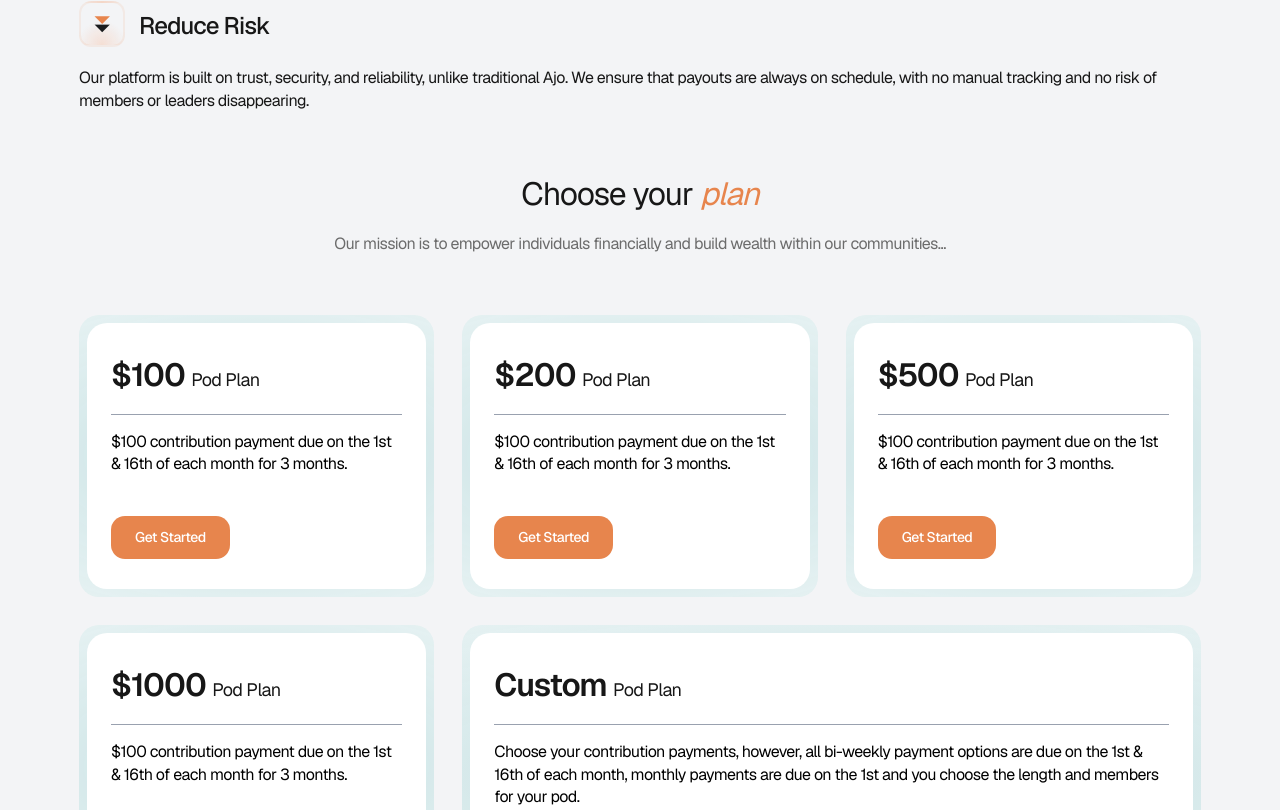
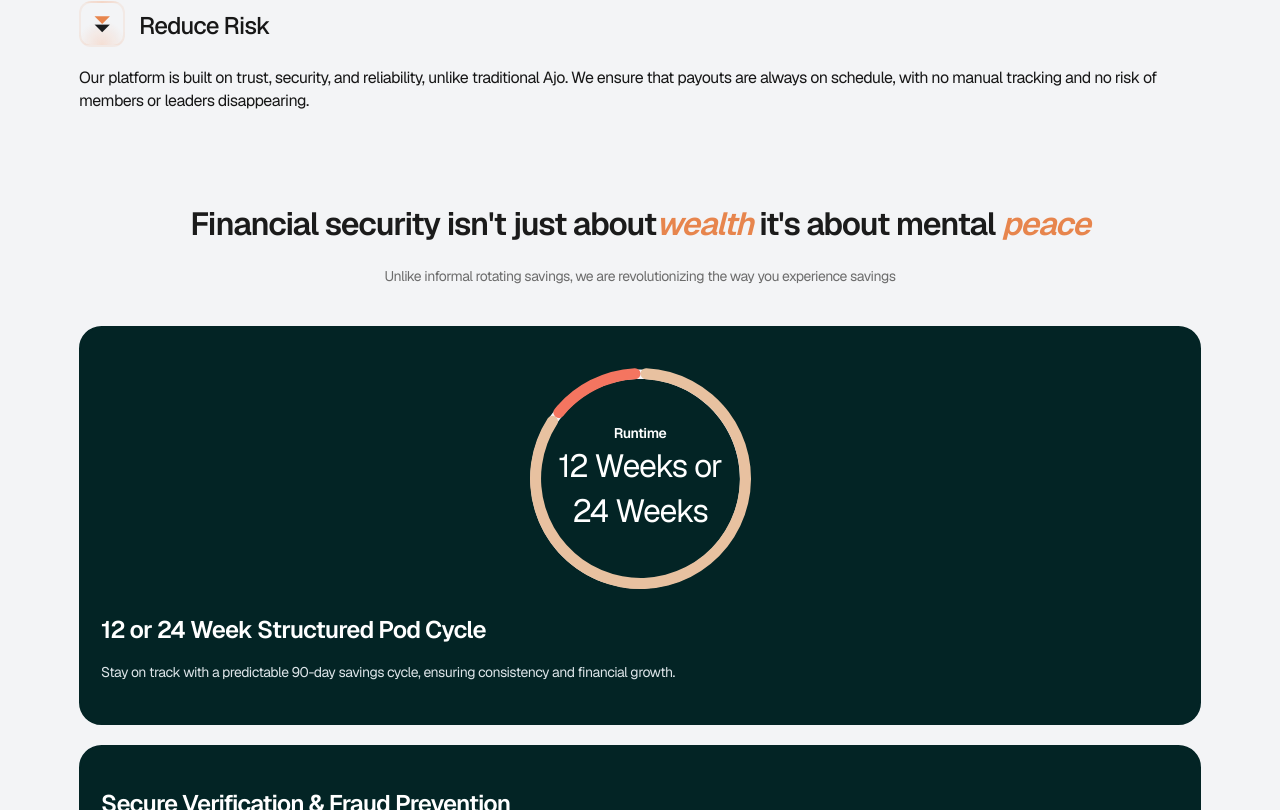
Before and after one commit to Israel-Beni/koajo-frontend, a Next.js app: page / in a window 1280 px wide. Shown: the part 2390-3200 px from the top of the page. Built offline with nearby package versions, Linux system fonts and the light colour scheme.

Commit message:
feat: add gray and teal color variables to globals.css for enhanced styling options

```diff
--- a/app/globals.css
+++ b/app/globals.css
@@ -13,8 +13,10 @@
   --color-text-500: #171717; /* default */
   --color-gray: #F3F4F6;
   --color-gray-100: #EBEBEB;
+  --color-gray-400: #809092;
   --color-gray-700: #343434;
   --color-gray-900: #1B1B1B;
+  --color-teal-800: #032425;
 
 
   /* offsets */
@@ -70,9 +72,10 @@ body {
   --color-text-500: var(--color-text-500);
   --color-gray: var(--color-gray);
   --color-gray-100: var(--color-gray-100);
+  --color-gray-400: var(--color-gray-400);
   --color-gray-700: var(--color-gray-700);
   --color-gray-900: var(--color-gray-900);
-
+  --color-teal-800: var(--color-teal-800);
   /* Fonts */
   --font-sans: var(--font-geist-sans);
   --font-mono: var(--font-geist-mono);
--- a/app/page.tsx
+++ b/app/page.tsx
@@ -3,7 +3,7 @@ import Hero from "@/component/hero-home";
 import Benefits from "@/component/benefits";
 import Steps from "@/component/steps";
 import Solutions from "@/component/solutions";
-
+import Features from "@/component/features";
 
 export default function HomePage() {
   return (
@@ -12,6 +12,7 @@ export default function HomePage() {
       <Solutions />
       <Steps />
       <Benefits />
+      <Features />
       <Pricing />
     </>
   );
```
